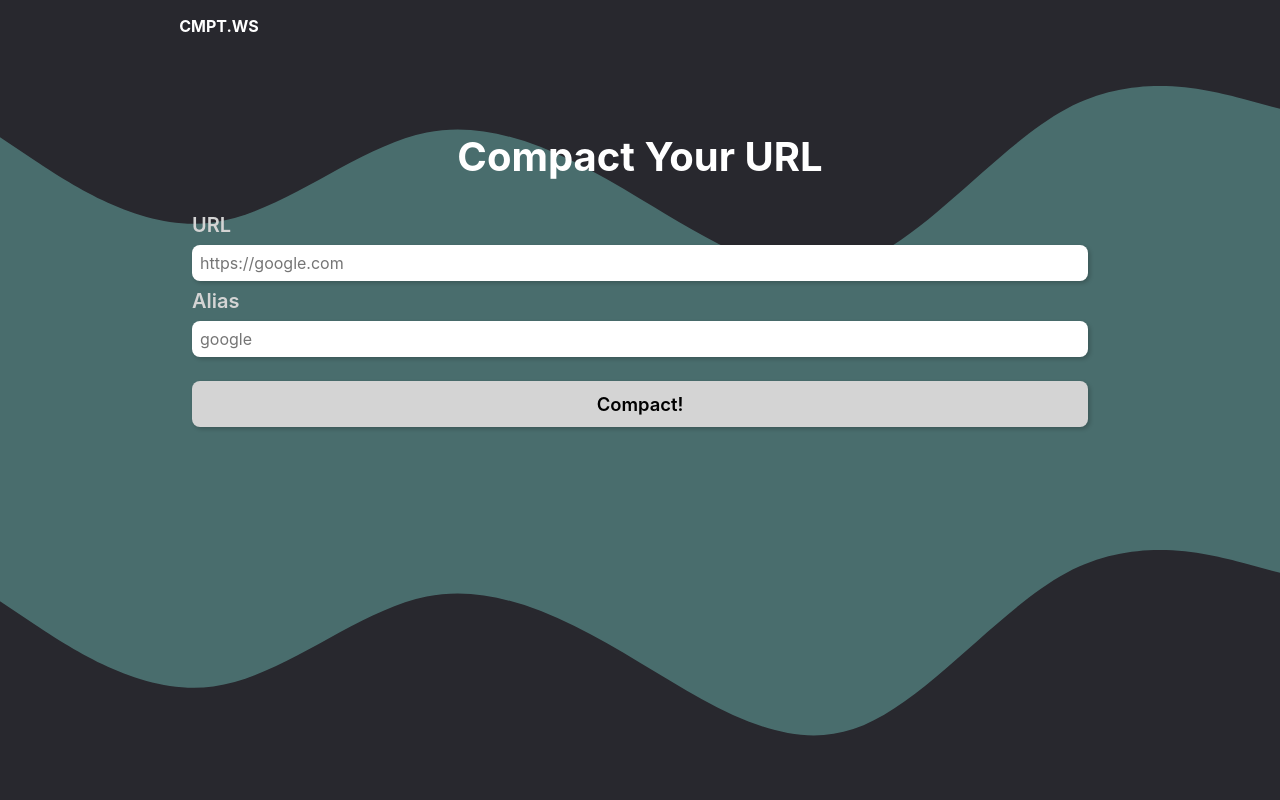
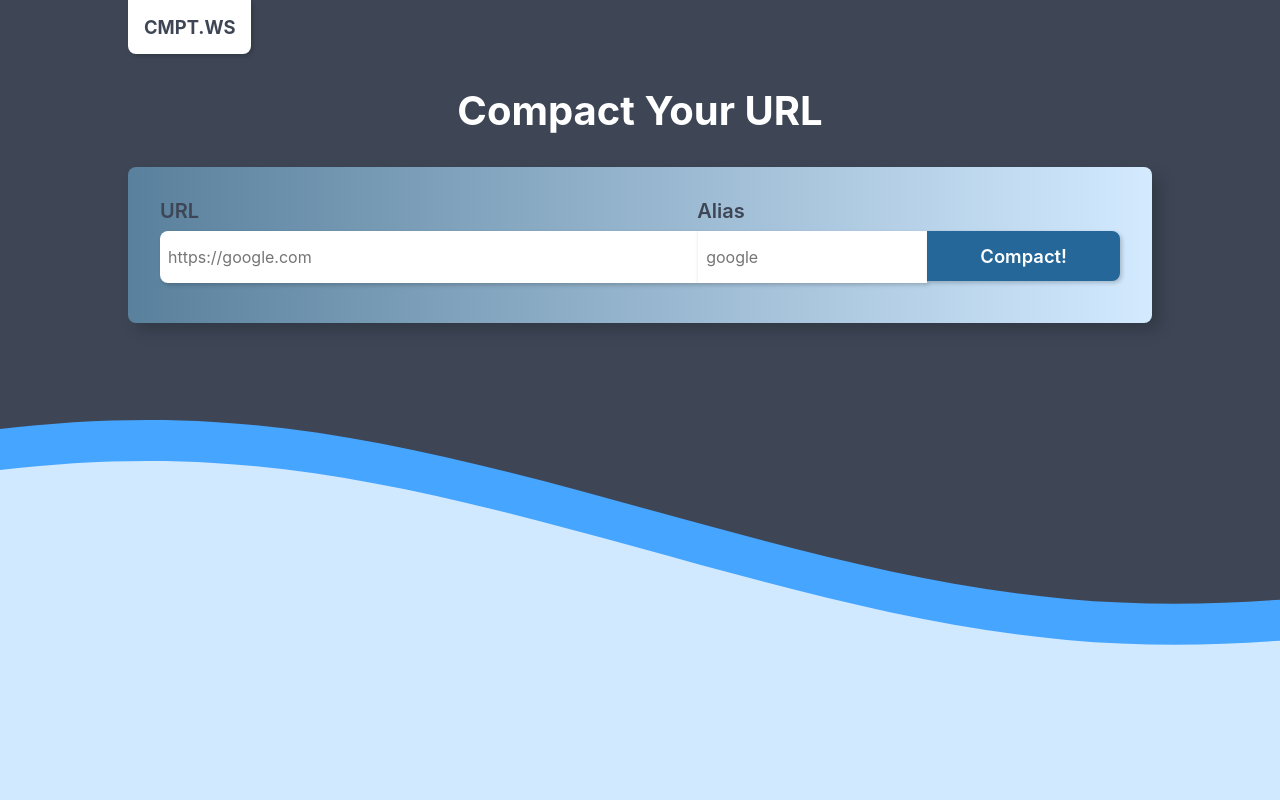
Before and after one commit to connorskorburg/cmpt.ws, a Django app: template app/templates/index.html in a window 1280 px wide. Run offline with Django 3.2, Linux system fonts and the light colour scheme; the template is opened without the code that fills it, so the values that code supplies are empty.

Commit message:
updated frontend

```diff
--- a/app/static/css/style.css
+++ b/app/static/css/style.css
@@ -7,18 +7,27 @@
 
 body {
   width: 100%;
-  background-color: rgb(107, 107, 107);
-  background: url('../images/wave\ \(6\).svg') no-repeat bottom rgb(73, 109, 109);
+  background-color: #3E4656;
   height: 100vh;
+  background: url('../images/bottom-wave.svg') no-repeat bottom #3E4656;
 }
 nav {
-  padding: 1rem 5%;
   width: 100%;
-  background-color: rgb(40, 40, 46);
 }
 nav section a {
+  display: inline-block;
+  padding: 1rem;
   text-decoration: none;
-  color: #fff;
+  background-color: #fff;
+  color: #3E4656;
+  border-bottom-left-radius: 0.5rem;
+  border-bottom-right-radius: 0.5rem;
+  box-shadow: 2px 2px 4px rgba(0,0,0,0.2);
+}
+nav section a:hover {
+  box-shadow: 5px 5px 10px rgba(0,0,0,0.2);
+  transform: scale(1.02);
+  transition: all 150ms ease-in-out;
 }
 nav section {
   width: 80%;
@@ -27,7 +36,7 @@ nav section {
 
 
 header {
-  padding: 4rem 5% 2rem 5%;
+  padding: 1rem 5% 2rem 5%;
   width: 100%;
 }
   header h1 {
@@ -50,14 +59,27 @@ header {
 .hero {
   padding: 1rem 0 6rem 0;
   width: 100%;
-  background: url('../images/wave\ \(7\).svg') no-repeat top;
 }
 
   .hero form {
+    border-radius: 0.5rem;
     width: 80%;
     margin: 0 auto;
-    padding: 0 5%;
+    background: rgb(89,128,156);
+    background: linear-gradient(90deg, rgba(89,128,156,1) 0%, rgba(211,234,255,1) 100%);
+    padding: 2rem;
+    box-shadow: 8px 8px 16px rgba(0,0,0,0.2);
   }
+  .hero form section {
+    display: flex;
+    width: 100%;
+  }
+    .hero form section article:first-child{
+      width: 70%;
+    }
+    .hero form section article:last-child{
+      width: 30%;
+    }
    .hero form input {
       border: 2px solid #fff;
       box-shadow: 2px 2px 4px rgba(0,0,0,0.2);
@@ -65,12 +87,21 @@ header {
       border: none;
       outline: none;
       width: 100%;
-      padding: 0.5rem;
-      border-radius: 0.5rem;
+      padding: 0.5rem 0.5rem 0.5rem 1rem;
       margin-bottom: 0.5rem;
     }
+    #url {
+      border-top-left-radius: 0.5rem;
+      border-bottom-left-radius: 0.5rem;
+    }
+    #alias {
+      border-left: 1px solid #f4f4f4;
+      border-top-right-radius: 0.5rem;
+      border-bottom-right-radius: 0.5rem;
+    }
+
     .hero form label {
-      color: rgb(212, 212, 212);
+      color: #3E4656;
       font-weight: 600;
       margin-bottom: 0.5rem;
       font-size: 1.25rem;
@@ -84,8 +115,8 @@ header {
     }
     .hero form button {
       width: 100%;
-      background-color: rgb(212, 212, 212);
-      color: #000;
+      background-color: #246798;
+      color: #fff;
       border: none;
       outline: none;
       border-radius: 0.5rem;
@@ -112,9 +143,11 @@ header {
       margin: 0 auto;
       border-radius: 0.5rem;
       padding: 1rem;
+      box-shadow: 2px 2px 4px rgba(0,0,0,0.2);
     }
       #url-info article label {
         font-size: 1.15rem;
+        color: #3E4656;
         font-weight: 600;
       }
       #url-info article p {
@@ -122,7 +155,8 @@ header {
         margin: 1rem 0;
       }
       #url-info article a {
-        color: rgb(0, 65, 34);
+        color: #246798;
+        font-weight: 600;
       }
 
 
@@ -140,9 +174,9 @@ header {
         width: 100%;
         text-align: center;
         padding: 0.5rem 1rem;
-        background-color: rgb(212,212,212);
+        background-color: #246798;
         text-decoration: none;
-        color: #000;
+        color: #fff;
         border: none;
         outline: none;
         border-radius: 0.5rem;
@@ -151,8 +185,43 @@ header {
         box-shadow: 2px 2px 4px rgba(0,0,0,0.2);
       }
 
-@media screen and (min-width: 1400px){
-  header {
+@media screen and (min-width:300px) and (max-width:450px) {
+  header h1 {
+    font-size: 2rem;
+  }
+  .hero form input {
+    padding: 0.5rem 0.25rem;
+  }
+}
+
+@media screen and (min-width: 1000px){
+  nav section a {
+    font-size: 1.15rem;
+  }
+  .hero form {
+    display: flex;
+  }
+  #alias {
+    border-radius: 0;
+  }
+    .hero form button {
+      width: 25%;
+      padding: 0;
+      margin-top: 2rem;
+      height: 3.125rem;
+      justify-self: baseline;
+      border-radius: 0;
+      border-top-right-radius: 0.5rem;
+      border-bottom-right-radius: 0.5rem;
+      border: 2px solid #246798;
+    }
+    .hero form input {
+      padding: 1rem 1rem 1rem 0.5rem;
+    }
+}
+
+@media screen and (min-width: 1400px) {
+    header {
     padding: 7rem 5% 2rem 5%;
     width: 100%;
   }
--- a/app/templates/index.html
+++ b/app/templates/index.html
@@ -21,6 +21,7 @@
 
       </article>
 
+    </section>
 
   </nav>
 
@@ -43,14 +44,25 @@
 
 
     <form action="/createURL" method="post">
-      {% csrf_token %}
+    {% csrf_token %}
+    <section>
 
-    <label for="url">URL</label>
-    <input type="text" name="url" id="url" placeholder="https://google.com">
+      <article>
 
-    <label for="alias">Alias</label>
-    <!-- <small>https://cmpt.ws/</small> -->
-    <input type="text" name="alias" id="alias" onkeyup="this.value = this.value.toLowerCase()" placeholder="google">
+        <label for="url">URL</label>
+        <input type="text" name="url" id="url" placeholder="https://google.com">
+
+      </article>
+
+      <article>
+
+        <label for="alias">Alias</label>
+        <input type="text" name="alias" id="alias" onkeyup="this.value = this.value.toLowerCase()" placeholder="google">
+
+      </article>
+
+
+    </section>
 
     <button type="submit">Compact!</button>
 
```
Also changed, not shown: app/static/images/bottom-wave.svg (added), app/static/images/wave (6).svg (deleted), app/static/images/wave (7).svg (deleted).
